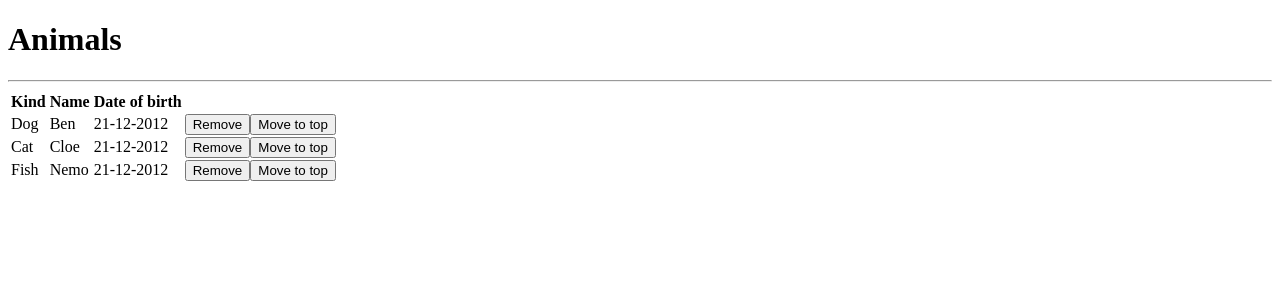
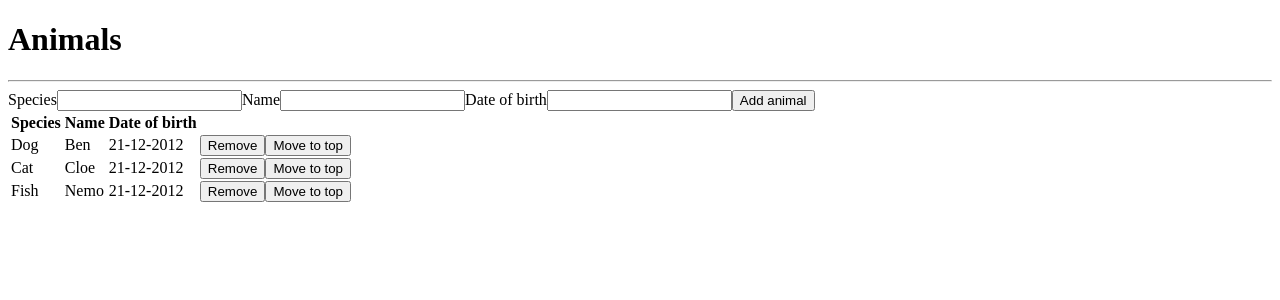
Before and after one commit to yomla/zoo, an Angular app: page / in a window 1280 px wide. Shown: the top 300 px of the page. Built offline with nearby package versions, Linux system fonts and the light colour scheme.

Commit message:
Zadatak 6

```diff
--- a/src/app/animal-list/animals.component.html
+++ b/src/app/animal-list/animals.component.html
@@ -1,8 +1,23 @@
 <h1>Animals</h1>
 <hr>
 
+<form>
+
+	<label for="species">Species</label>
+	<input name="species" type="text" [(ngModel)]="newAnimal.species"/>
+
+	<label for="name">Name</label>
+	<input name="name" type="text" [(ngModel)]="newAnimal.name"/>
+
+	<label for="dateOfBirth">Date of birth</label>
+	<input name="dateOfBirth" type="text" [(ngModel)]="newAnimal.dateOfBirth"/>
+
+	<button (click)="addAnimal(newAnimal)">Add animal</button>
+
+</form>
+
 <table>
-	<th>Kind</th>
+	<th>Species</th>
 	<th>Name</th>
 	<th>Date of birth</th>
 	<tr *ngFor="let animal of animals">
--- a/src/app/animal-list/animals.component.ts
+++ b/src/app/animal-list/animals.component.ts
@@ -9,7 +9,8 @@ import { Animal } from '../animal/animal.component';
 
 export class AnimalListComponent {
 
-	private animals: any[];
+	animals: any[];
+	newAnimal: Animal = new Animal('','','');
 
 	constructor () {
 
@@ -69,4 +70,10 @@ export class AnimalListComponent {
 		this.animals.unshift(animal);
 	}
 
+	addAnimal(animal) {
+
+		this.animals.push(animal);
+		this.newAnimal = new Animal('','','');
+
+	}
 }
--- a/src/app/app.module.ts
+++ b/src/app/app.module.ts
@@ -1,5 +1,6 @@
 import { BrowserModule } from '@angular/platform-browser';
 import { NgModule } from '@angular/core';
+import { FormsModule } from '@angular/forms';
 
 import { AppComponent } from './app.component';
 import { AnimalListComponent } from './animal-list/animals.component';
@@ -9,7 +10,8 @@ import { AnimalListComponent } from './animal-list/animals.component';
     AppComponent, AnimalListComponent,
   ],
   imports: [
-    BrowserModule
+    BrowserModule,
+    FormsModule
   ],
   providers: [],
   bootstrap: [AppComponent]
```
